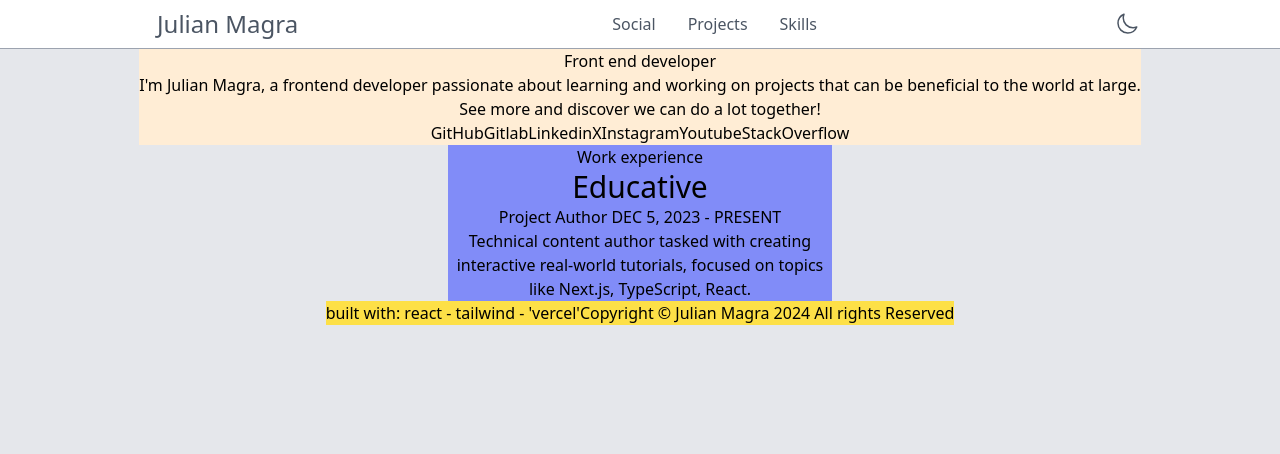
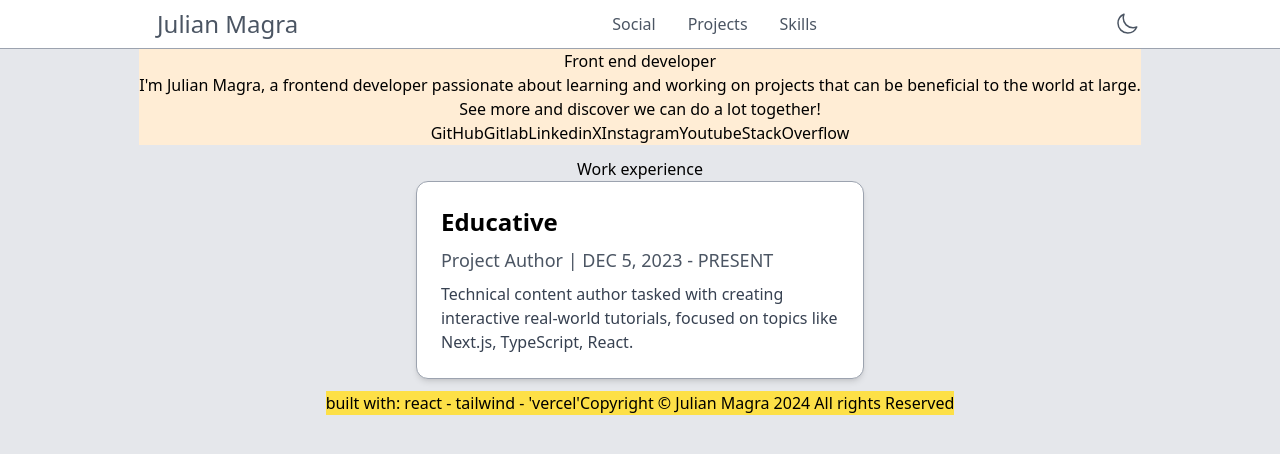
Before and after one commit to julianmagra/portfolio, a React (Vite) app: page / in a window 1280 px wide. Shown: the top 454 px of the page. Built offline with nearby package versions, Linux system fonts and the light colour scheme.

Commit message:
first card model

```diff
--- a/src/components/Cards/WorkExperienceCard.tsx
+++ b/src/components/Cards/WorkExperienceCard.tsx
@@ -1,10 +1,26 @@
+interface WORK_EXPERIENCE_INFO_TYPES {
+  category: string;
+  role: string;
+  period: string;
+  description: string;
+}
+/* definir bien el type/interface */
+const WORK_EXPERIENCE_INFO: WORK_EXPERIENCE_INFO_TYPES = {
+  category: `health`,
+  role: `Front end developer`,
+  period: `NOV 1, 2021 - PRESENT`,
+  description: `DAR UNA DESCRIPCION - Technical content author tasked with creating interactive real-world tutorials, focused on topics like Next.js, TypeScript, React.`,
+};
+
 const WorkExperienceCard = () => {
   return (
     <>
-      <div className="flex  items-center justify-center flex-col  w-96">
-        <p className=" text-3xl">Educative</p>
-        <p> Project Author DEC 5, 2023 - PRESENT </p>
-        <p>
+      <div className="max-w-md mx-auto bg-white rounded-xl overflow-hidden shadow-md border border-gray-400 p-6">
+        <p className="text-2xl font-bold text-left">Educative</p>
+        <p className="text-lg text-left text-gray-600 mt-2">
+          Project Author | DEC 5, 2023 - PRESENT
+        </p>
+        <p className="text-left text-gray-700 mt-2">
           Technical content author tasked with creating interactive real-world
           tutorials, focused on topics like Next.js, TypeScript, React.
         </p>
--- a/src/pages/Home.tsx
+++ b/src/pages/Home.tsx
@@ -50,11 +50,11 @@ const Homepage: FC = (): ReactElement => {
         {/* <p>Resume/CV</p>
         <p>Carrousel abajo exponiendo las redes.</p> */}
       </section>
-      <section className="bg-indigo-400  flex   items-center flex-col ">
+      <section className="flex flex-col  mt-3 mb-3  ">
         <div>
           <h3>Work experience</h3>
         </div>
-        <div>
+        <div className="">
           <WorkExperienceCard />
         </div>
       </section>
```
